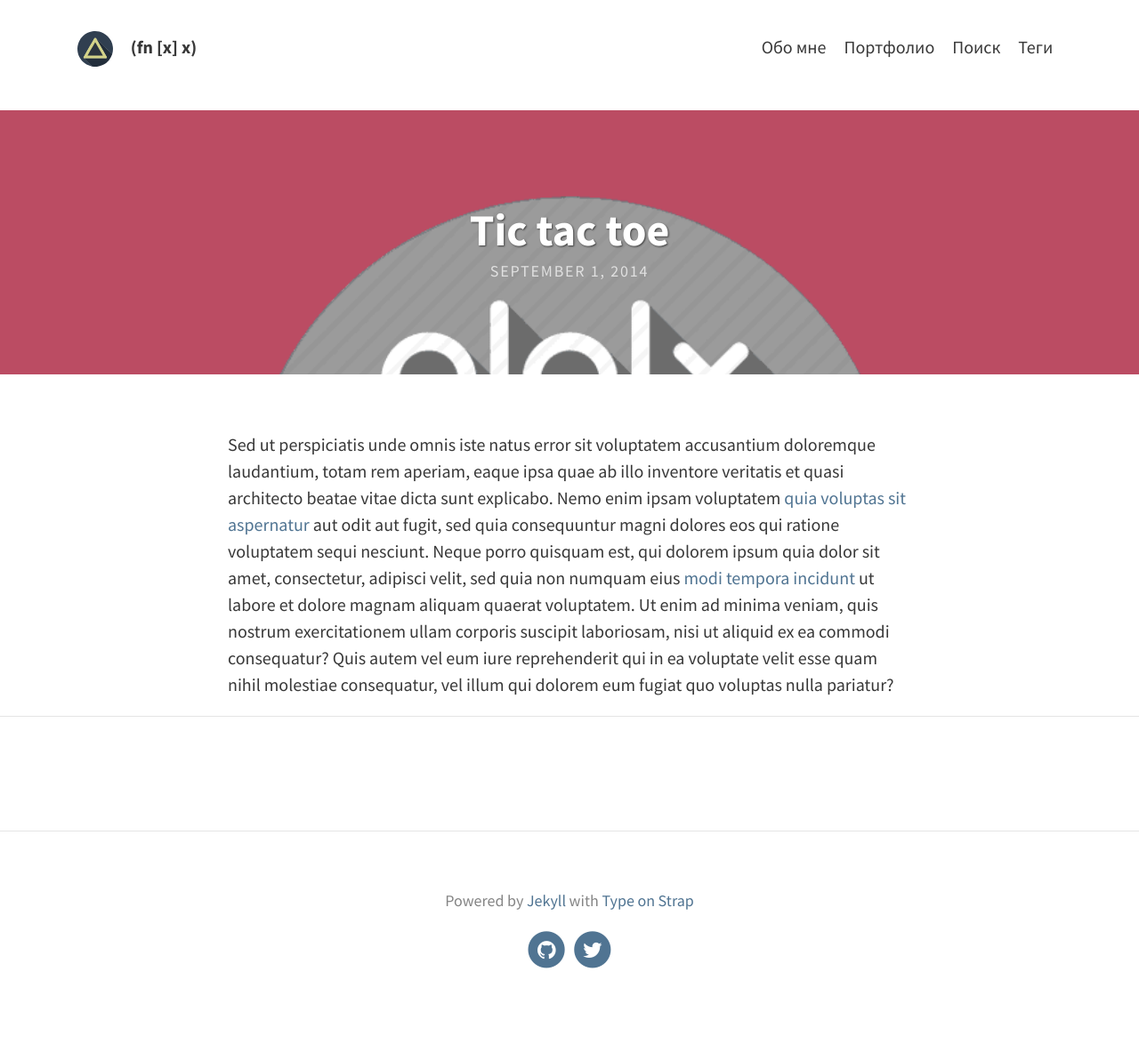
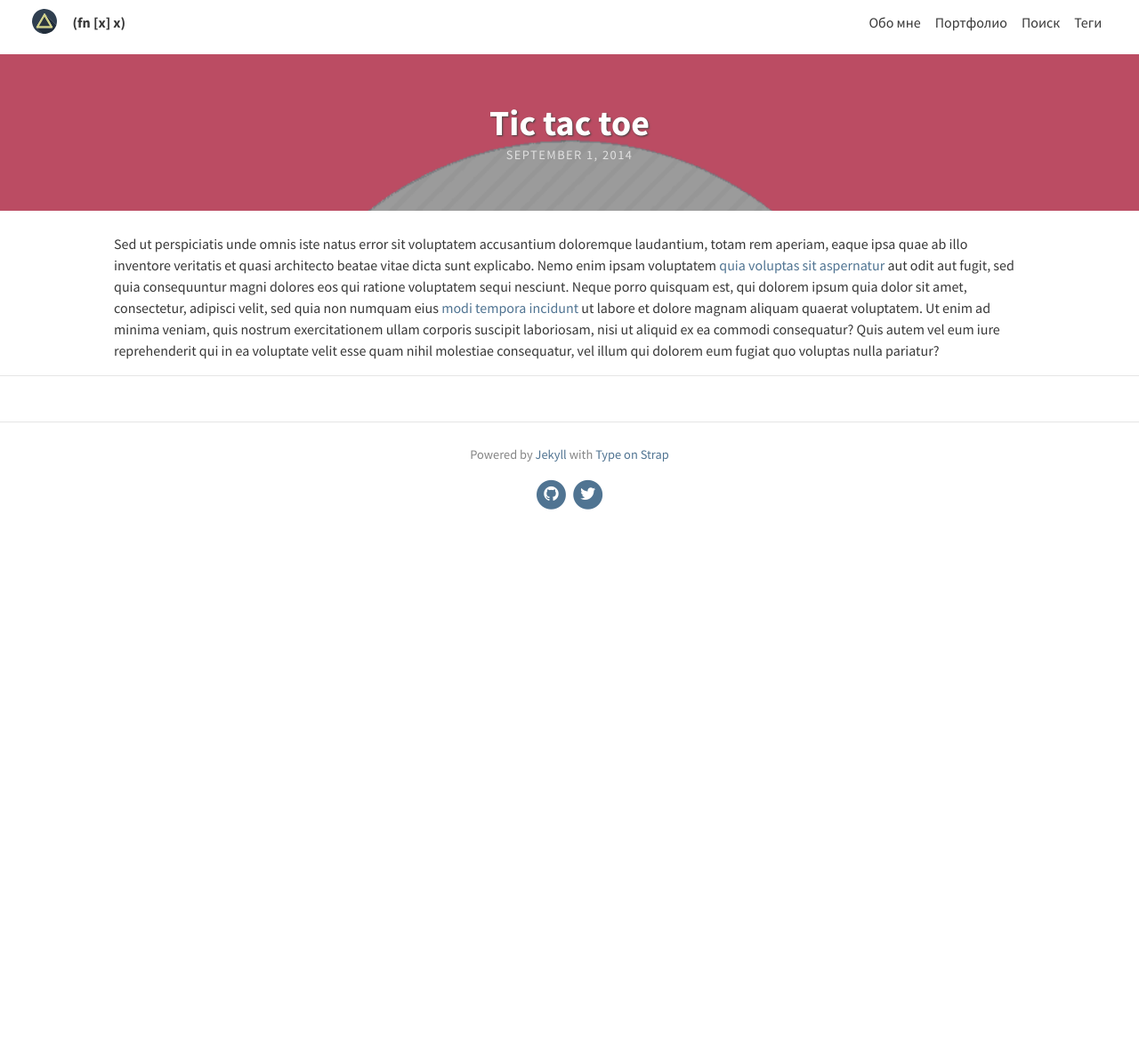
Before and after one commit to serhii73/jougene.github.io, a Jekyll site: the page built from _portfolio/tictactoe.md, in a window 1280 px wide. Shown: the whole page at 89% size. Built offline with Jekyll 4.4.1, drawn with Linux system fonts in a browser that asks for light colours; comment, search, counter and statistics services are not loaded; after the commit the page ends 900 px from its top, so only the background shows below that.

Commit message:
small fixes

```diff
--- a/_sass/base/_variables.scss
+++ b/_sass/base/_variables.scss
@@ -1,12 +1,12 @@
 // Typography
 $font-family-main: 'Source Sans Pro', Helvetica, Arial, sans-serif;
 $font-family-headings: 'Source Sans Pro', Helvetica, Arial, sans-serif;
-$font-size: 1.25em;
+$font-size: 1em;
 
 // Padding
-$padding-large: 20%;
-$padding-small: 5%;
-$padding-x-small: 3%;
+$padding-large: 10%;
+$padding-small: 2%;
+$padding-x-small: 1%;
 
 // Brand colours
 $brand-color: #fff;
```
